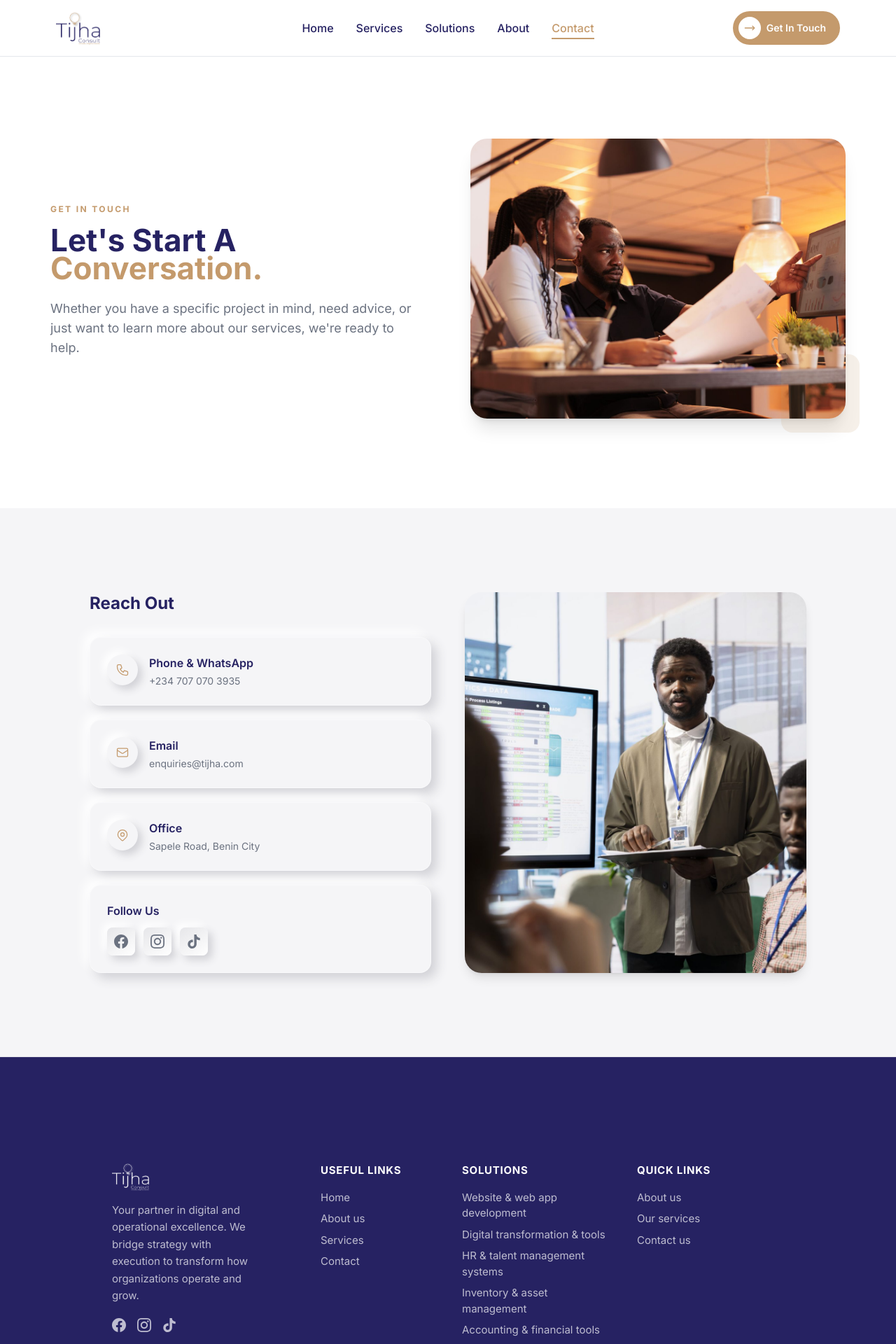
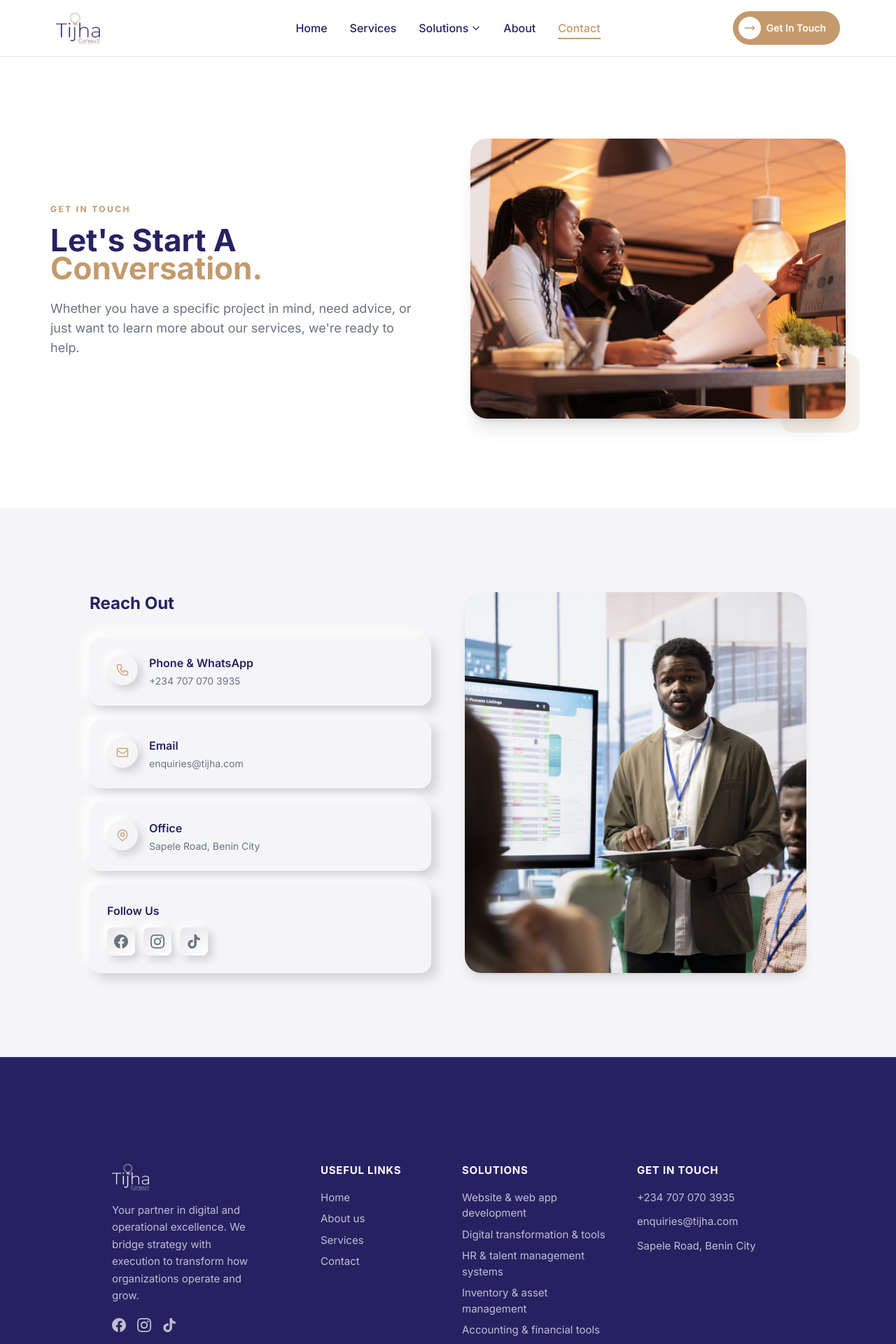
Before and after one commit to King-odysseus/TijhaWebsite, a React (Vite) app: page /contact in a window 1280 px wide. Shown: the top 1920 px of the page at 70% size. Built offline with nearby package versions, Linux system fonts and the light colour scheme.

Commit message:
design: replace redundant Quick Links column with Get in touch in footer

```diff
--- a/src/components/Footer.jsx
+++ b/src/components/Footer.jsx
@@ -51,13 +51,13 @@ function Footer() {
             </div>
           </div>
 
-          {/* Quick Links */}
+          {/* Get in touch */}
           <div>
-            <h4 className="text-[15px] font-bold text-white uppercase tracking-wider mb-4">Quick links</h4>
-            <div className="flex flex-col gap-2">
-              <Link to="/about" className="text-[15px] text-white/70 hover:text-bronze transition-colors">About us</Link>
-              <Link to="/services" className="text-[15px] text-white/70 hover:text-bronze transition-colors">Our services</Link>
-              <Link to="/contact" className="text-[15px] text-white/70 hover:text-bronze transition-colors">Contact us</Link>
+            <h4 className="text-[15px] font-bold text-white uppercase tracking-wider mb-4">Get in touch</h4>
+            <div className="flex flex-col gap-3">
+              <p className="text-[15px] text-white/70">+234 707 070 3935</p>
+              <p className="text-[15px] text-white/70">enquiries@tijha.com</p>
+              <p className="text-[15px] text-white/70">Sapele Road, Benin City</p>
             </div>
           </div>
         </div>
--- a/src/components/Navbar.jsx
+++ b/src/components/Navbar.jsx
@@ -5,7 +5,11 @@ import logo from '../assets/Tijha New2.png';
 const navLinks = [
   { label: 'Home', href: '/' },
   { label: 'Services', href: '/services' },
-  { label: 'Solutions', href: '/solutions' },
+  {
+    label: 'Solutions',
+    href: '/solutions',
+    children: [{ label: 'Tijha Books', href: '/tijha-books' }],
+  },
   { label: 'About', href: '/about' },
   { label: 'Contact', href: '/contact' },
 ];
@@ -36,20 +40,52 @@ function Navbar() {
 
         {/* Center: Nav links */}
         <div className="hidden md:flex items-center justify-center gap-8">
-          {navLinks.map((link) => (
+          {navLinks.map((link) => {
+            const childActive = link.children?.some((c) => c.href === location.pathname);
+            const isActive = location.pathname === link.href || childActive;
+
+            const linkEl = (
               <Link
-              key={link.label}
                 to={link.href}
-              className={`relative text-base font-medium transition-colors duration-200 group ${location.pathname === link.href
-                ? 'text-bronze'
-                : 'text-indigo hover:text-bronze'
+                className={`relative text-base font-medium transition-colors duration-200 group inline-flex items-center gap-1 ${isActive ? 'text-bronze' : 'text-indigo hover:text-bronze'
                   }`}
               >
                 {link.label}
-              <span className={`absolute -bottom-1 left-0 h-0.5 bg-bronze transition-all duration-200 ${location.pathname === link.href ? 'w-full' : 'w-0 group-hover:w-full'
+                {link.children && (
+                  <svg className="w-3.5 h-3.5 transition-transform duration-200 group-hover/menu:rotate-180" fill="none" stroke="currentColor" viewBox="0 0 24 24">
+                    <path strokeLinecap="round" strokeLinejoin="round" strokeWidth={2} d="M19 9l-7 7-7-7" />
+                  </svg>
+                )}
+                <span className={`absolute -bottom-1 left-0 h-0.5 bg-bronze transition-all duration-200 ${isActive ? 'w-full' : 'w-0 group-hover:w-full'
                   }`} />
               </Link>
+            );
+
+            if (!link.children) {
+              return <div key={link.label}>{linkEl}</div>;
+            }
+
+            return (
+              <div key={link.label} className="relative group/menu">
+                {linkEl}
+                {/* Hover dropdown (pt-3 forms a hover bridge to the panel) */}
+                <div className="absolute left-1/2 -translate-x-1/2 top-full pt-3 w-52 invisible opacity-0 translate-y-1 transition-all duration-200 group-hover/menu:visible group-hover/menu:opacity-100 group-hover/menu:translate-y-0">
+                  <div className="rounded-xl bg-white shadow-lg border border-gray-100 py-2">
+                    {link.children.map((child) => (
+                      <Link
+                        key={child.label}
+                        to={child.href}
+                        className={`block px-4 py-2.5 text-sm font-medium transition-colors hover:bg-[#F5F5F7] ${location.pathname === child.href ? 'text-bronze' : 'text-indigo hover:text-bronze'
+                          }`}
+                      >
+                        {child.label}
+                      </Link>
                     ))}
+                  </div>
+                </div>
+              </div>
+            );
+          })}
         </div>
 
         {/* Right: CTA */}
@@ -85,8 +121,8 @@ function Navbar() {
         <div className="md:hidden bg-white border-t border-gray-200 px-6 md:px-12 lg:px-20 py-4">
           <div className="flex flex-col gap-3">
             {navLinks.map((link) => (
+              <div key={link.label} className="flex flex-col">
                 <Link
-                key={link.label}
                   to={link.href}
                   className={`text-sm font-medium py-2 transition-colors ${location.pathname === link.href
                     ? 'text-bronze'
@@ -95,6 +131,19 @@ function Navbar() {
                 >
                   {link.label}
                 </Link>
+                {link.children?.map((child) => (
+                  <Link
+                    key={child.label}
+                    to={child.href}
+                    className={`pl-4 py-2 text-sm transition-colors border-l-2 border-bronze/30 ml-1 ${location.pathname === child.href
+                      ? 'text-bronze'
+                      : 'text-brand-body hover:text-bronze'
+                      }`}
+                  >
+                    {child.label}
+                  </Link>
+                ))}
+              </div>
             ))}
             <Link
               to="/contact"
```
Lines whose indentation alone changed are shown as unchanged.
